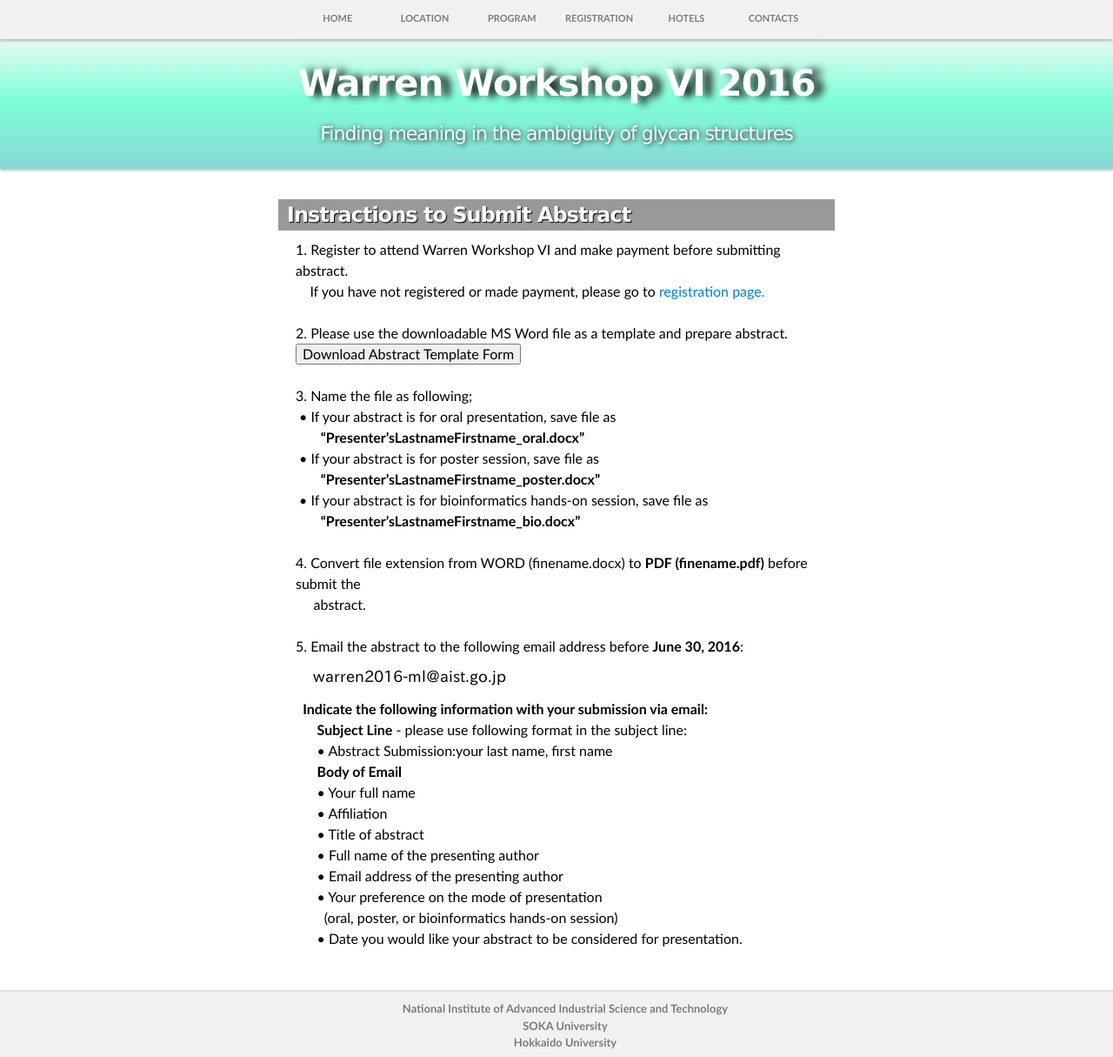
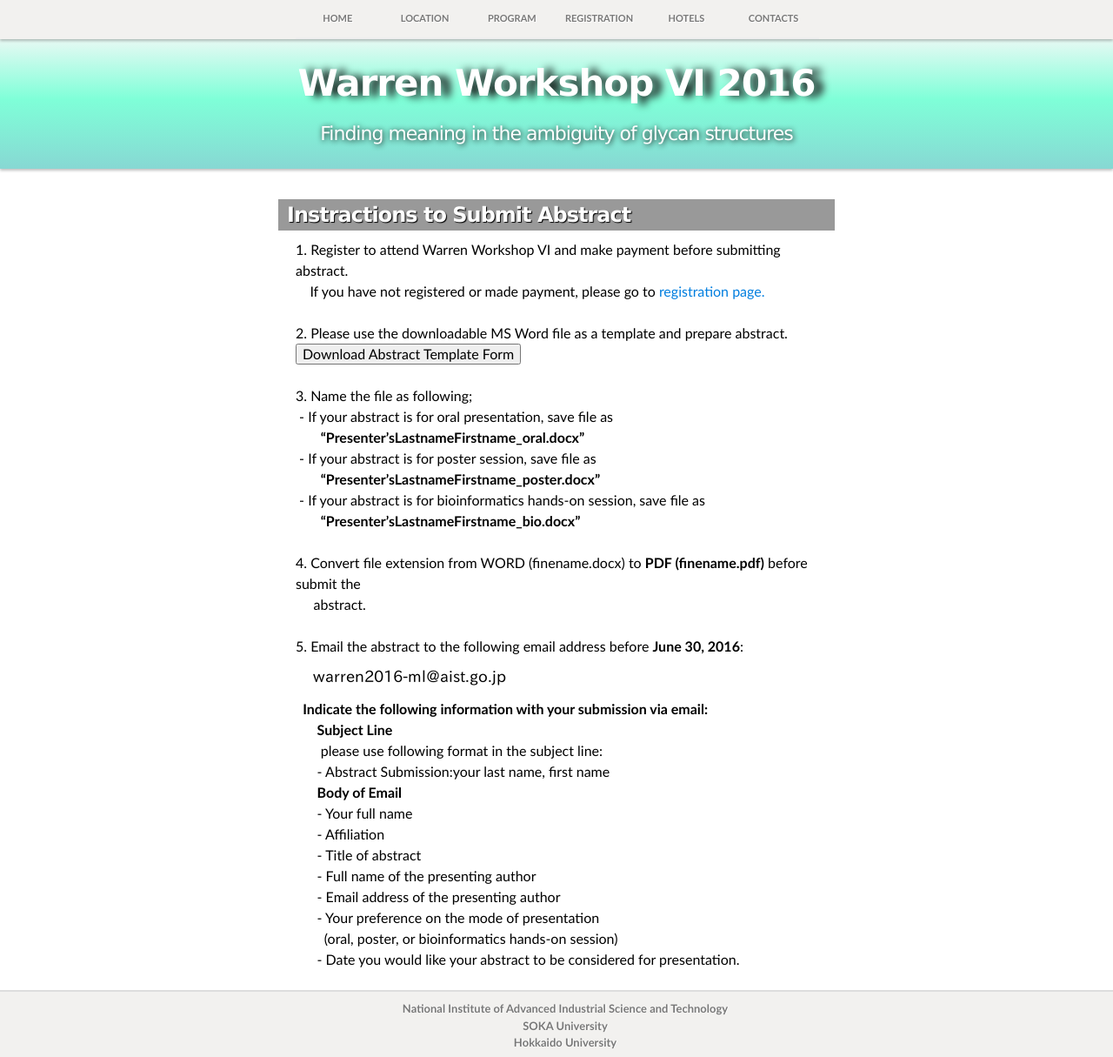
Before and after one commit to yamazakiM/test_warren2016, a Jekyll site: the page built from registration/submit.html, in a window 1280 px wide and 1215 px high. Shown: the whole window at 87% size. Built offline with Jekyll 4.4.1, drawn with Linux system fonts in a browser that asks for light colours; nearby versions of some CDN libraries; library files that are not in the unit come from our copies; some of the changed lines change nothing that is shown.

Commit message:
Update submit.html

```diff
--- a/registration/submit.html
+++ b/registration/submit.html
@@ -6,12 +6,12 @@ layout: default
 <div id="main_content_wrap" class="outer">
   <section id="main_content" class="inner">
     <h3 id="location">Instractions to Submit Abstract</h3>
-    <hr>
+   <!-- <hr> -->
 
 <ul class="instraction">
   <li>
    1. Register to attend  Warren Workshop VI and make payment before submitting abstract.<br>
-   &nbsp;  &nbsp; If you have not registered or made payment, please go to <a href="a href="{{site.url}}/registration/register">registration page.</a>
+   &nbsp;  &nbsp; If you have not registered or made payment, please go to <a href="{{site.url}}/registrationForm">registration page.</a>
   </li>
   <br>
 
@@ -24,11 +24,11 @@ layout: default
   <br>
   <li>
    3. Name the file as following;<br>
-    &nbsp;&#x2022 If your abstract is for oral presentation, save file as<br>
+    &nbsp;- If your abstract is for oral presentation, save file as<br>
     &nbsp; &nbsp; &nbsp; &nbsp;<strong>“Presenter’sLastnameFirstname_oral.docx”</strong><br>
-    &nbsp;&#x2022 If your abstract is for poster session, save file as <br>
+    &nbsp;- If your abstract is for poster session, save file as <br>
     &nbsp; &nbsp; &nbsp; &nbsp;<strong>“Presenter’sLastnameFirstname_poster.docx”</strong><br>
-    &nbsp;&#x2022 If your abstract is for bioinformatics hands-on session, save file as<br>
+    &nbsp;- If your abstract is for bioinformatics hands-on session, save file as<br>
     &nbsp; &nbsp; &nbsp; &nbsp;<strong>“Presenter’sLastnameFirstname_bio.docx”</strong>
   </li>
   <br>
@@ -41,17 +41,18 @@ layout: default
     5. Email the abstract to the following email address before <strong>June 30, 2016</strong>:<br>
     <img class="abstract" alt="warrenworkshop_email.png" src="../../images/warrenworkshop_email.png" border="0">
     &nbsp; <strong>Indicate the following information with your submission via email:</strong><br>
-    &nbsp; &nbsp; &nbsp; <strong>Subject Line</strong> - please use following format in the subject line:<br>
-    &nbsp; &nbsp; &nbsp; &#x2022 Abstract Submission:your last name, first name<br>
+    &nbsp; &nbsp; &nbsp; <strong>Subject Line</strong><br>
+    &nbsp; &nbsp; &nbsp;&nbsp; please use following format in the subject line:<br>
+    &nbsp; &nbsp; &nbsp; - Abstract Submission:your last name, first name<br>
     &nbsp; &nbsp; &nbsp; <strong>Body of Email</strong><br>
-    &nbsp; &nbsp; &nbsp; &#x2022 Your full name<br>
-    &nbsp; &nbsp; &nbsp; &#x2022 Affiliation<br>
-    &nbsp; &nbsp; &nbsp; &#x2022 Title of abstract<br>
-    &nbsp; &nbsp; &nbsp; &#x2022 Full name of the presenting author<br>
-    &nbsp; &nbsp; &nbsp; &#x2022 Email address of the presenting author<br>
-    &nbsp; &nbsp; &nbsp; &#x2022 Your preference on the mode of presentation<br>
+    &nbsp; &nbsp; &nbsp; - Your full name<br>
+    &nbsp; &nbsp; &nbsp; - Affiliation<br>
+    &nbsp; &nbsp; &nbsp; - Title of abstract<br>
+    &nbsp; &nbsp; &nbsp; - Full name of the presenting author<br>
+    &nbsp; &nbsp; &nbsp; - Email address of the presenting author<br>
+    &nbsp; &nbsp; &nbsp; - Your preference on the mode of presentation<br>
     &nbsp; &nbsp; &nbsp; &nbsp; (oral, poster, or bioinformatics hands-on session)<br>
-    &nbsp; &nbsp; &nbsp; &#x2022 Date you would like your abstract to be considered for presentation.
+    &nbsp; &nbsp; &nbsp; - Date you would like your abstract to be considered for presentation.
 
   </li>
 </ul>
```
